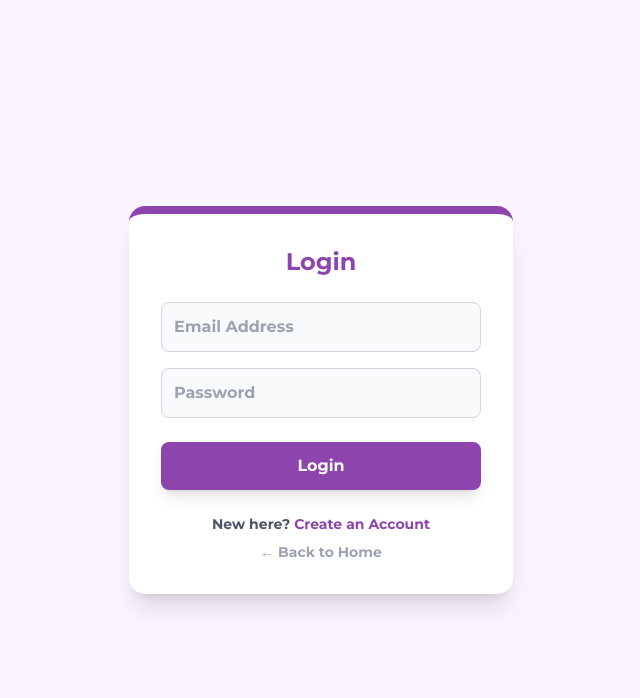
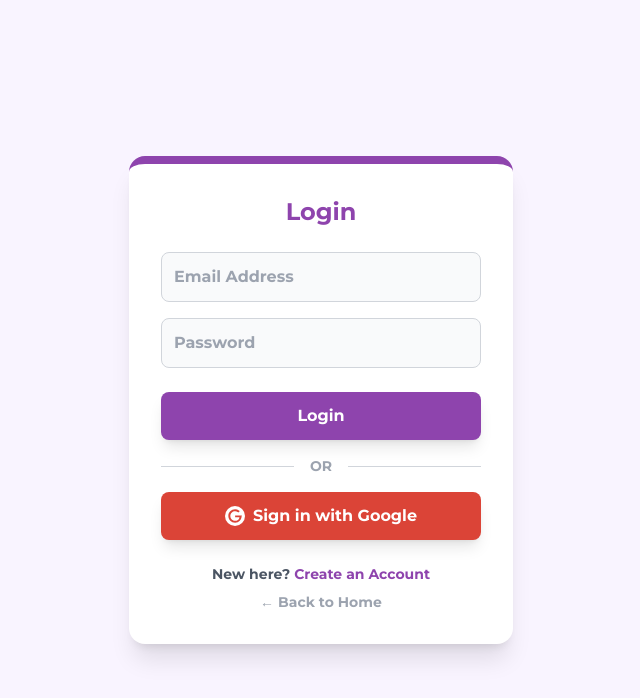
Before and after one commit to Krishna10016668/WebProject, a Flask app: page /login in a window 1280 px wide. Shown: the top 698 px of the page, without its empty margins (319-959 px from the left). Run offline with Flask 3, Linux system fonts and the light colour scheme; some libraries are stand-ins or nearby versions.

Commit message:
Added Google Auth

```diff
--- a/app.py
+++ b/app.py
@@ -25,6 +25,9 @@ from urllib.parse import quote_plus
 # ---- NEW IMPORTS FOR AUTH ----Author: SAMANT
 from flask_login import LoginManager, UserMixin, login_user, login_required, logout_user, current_user
 from werkzeug.security import generate_password_hash, check_password_hash
+# Add these imports
+from authlib.integrations.flask_client import OAuth
+import secrets
 
 
 # -----------------------------------------------------------------------------
@@ -32,6 +35,22 @@ from werkzeug.security import generate_password_hash, check_password_hash
 # -----------------------------------------------------------------------------
 
 app = Flask(__name__)
+
+# --- OAUTH SETUP ---
+oauth = OAuth(app)
+google = oauth.register(
+    name='google',
+    client_id=os.environ.get('GOOGLE_CLIENT_ID'),
+    client_secret=os.environ.get('GOOGLE_CLIENT_SECRET'),
+    access_token_url='https://accounts.google.com/o/oauth2/token',
+    access_token_params=None,
+    authorize_url='https://accounts.google.com/o/oauth2/auth',
+    authorize_params=None,
+    api_base_url='https://www.googleapis.com/oauth2/v1/',
+    userinfo_endpoint='https://openidconnect.googleapis.com/v1/userinfo',
+    client_kwargs={'scope': 'email profile'},
+    jwks_uri='https://www.googleapis.com/oauth2/v3/certs' # Enhances security
+)
 
 # 1. Get the absolute path to the folder where app.py lives
 BASE_DIR = os.path.dirname(os.path.abspath(__file__))
@@ -206,9 +225,57 @@ def logout():
     logout_user()
     return redirect(url_for('index'))
 
+
+
 # -----------------------------------------------------------------------------
 # Main Routes
 # -----------------------------------------------------------------------------
+
+# --- GOOGLE LOGIN ROUTES ---
+
+@app.route('/login/google')
+def google_login():
+    google = oauth.create_client('google')
+    # This automatically uses the https://webproject... URL on Render
+    redirect_uri = url_for('google_callback', _external=True)
+    return google.authorize_redirect(redirect_uri)
+
+@app.route('/auth/callback')
+def google_callback():
+    google = oauth.create_client('google')
+    try:
+        token = google.authorize_access_token()
+        resp = google.get('userinfo')
+        user_info = resp.json()
+    except Exception as e:
+        # If user cancels or something fails
+        flash("Login failed. Please try again.", "error")
+        return redirect(url_for('login'))
+
+    google_email = user_info['email']
+    google_name = user_info.get('name', google_email.split('@')[0])
+
+    # Check if user exists
+    user = User.query.filter_by(email=google_email).first()
+
+    if not user:
+        # Create new user.
+        # Since they are using Google, we generate a random dummy password
+        # to satisfy the database 'NOT NULL' requirement.
+        dummy_password = secrets.token_hex(16)
+        new_user = User(
+            username=google_name,
+            email=google_email,
+            password=generate_password_hash(dummy_password)
+        )
+        db.session.add(new_user)
+        db.session.commit()
+        login_user(new_user)
+    else:
+        # User exists, just log them in
+        login_user(user)
+
+    return redirect(url_for('dashboard'))
 
 @app.route('/')
 def index():
--- a/requirements.txt
+++ b/requirements.txt
@@ -7,3 +7,5 @@ pandas
 openpyxl
 gunicorn
 werkzeug
+authlib
+requests
--- a/templates/login.html
+++ b/templates/login.html
@@ -30,6 +30,20 @@
             </button>
         </form>
 
+        <div class="flex items-center my-4">
+            <div class="flex-grow border-t border-gray-300"></div>
+            <span class="flex-shrink-0 mx-4 text-gray-400 text-sm">OR</span>
+            <div class="flex-grow border-t border-gray-300"></div>
+        </div>
+
+        <a href="{{ url_for('google_login') }}"
+           class="flex items-center justify-center w-full bg-[#DB4437] text-white py-3 rounded-lg font-bold hover:bg-[#c23321] transition shadow-lg gap-2">
+            <svg class="w-5 h-5 bg-white rounded-full p-0.5 text-[#DB4437]" viewBox="0 0 24 24">
+                <path fill="currentColor" d="M21.35 11.1h-9.17v2.73h6.51c-.33 3.81-3.5 5.44-6.5 5.44C8.36 19.27 5 16.25 5 12c0-4.1 3.2-7.27 7.2-7.27 3.09 0 4.9 1.97 4.9 1.97L19 4.72S16.64 2 12.2 2C6.45 2 2 6.48 2 12s4.45 10 10.2 10c5.51 0 9.8-4.38 9.8-9.97 0-.58-.06-1.11-.16-1.66z"/>
+            </svg>
+            Sign in with Google
+        </a>
+
         <p class="mt-6 text-sm text-gray-600">
             New here? <a href="{{ url_for('register') }}" class="text-[#8e44ad] font-bold hover:underline">Create an Account</a>
         </p>
```
